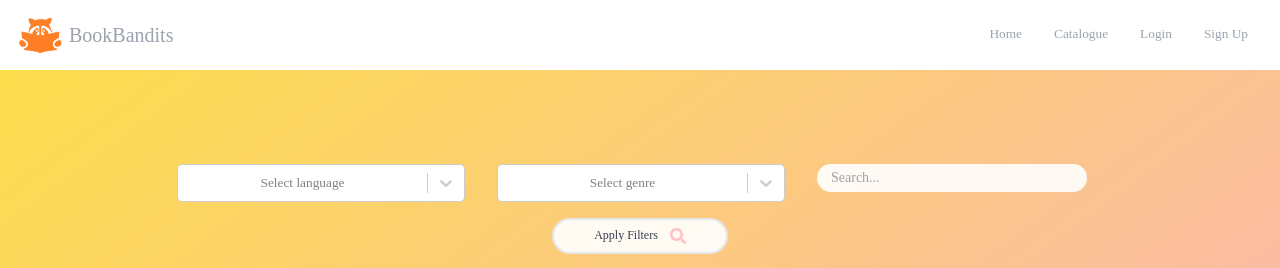
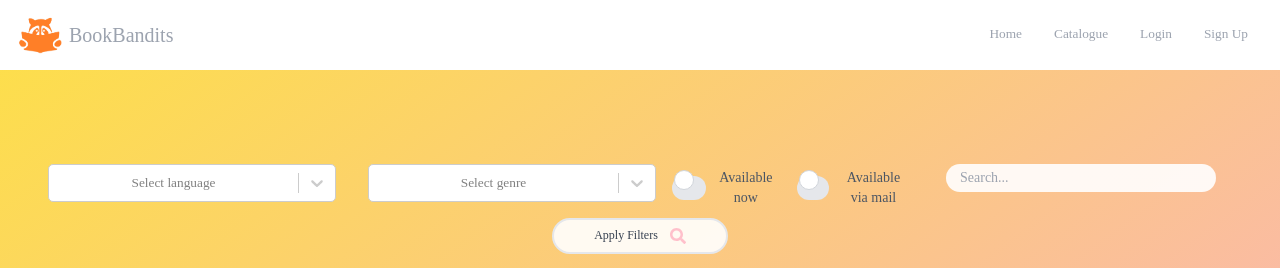
Before and after one commit to Tiefengnom/Bookbandits, a React (Create React App) app in the folder frontend/: page /catalogue in a window 1280 px wide. Shown: the top 268 px of the page. Built offline with nearby package versions, Linux system fonts and the light colour scheme; no server answers.

Commit message:
add toggle to search and button to borrowed

```diff
--- /dev/null
+++ b/frontend/src/components/Toggle.js
@@ -0,0 +1,19 @@
+import React from 'react'
+
+function Toggle({toggle, setToggle, label}) {
+  return (
+    <div >
+         <label class='inline-flex relative items-center mr-5 cursor-pointer'>
+                        <input type='checkbox' className='sr-only peer' checked={toggle} readOnly />
+                        <div
+                            onClick={() => {
+                                setToggle(!toggle);
+                            }}
+                            className="w-11 h-6 bg-gray-200 rounded-full peer  peer-focus:ring-green-300  peer-checked:after:translate-x-full peer-checked:after:border-white after:content-[''] after:absolute after:top-0.5 after:left-[2px] after:bg-white after:border-gray-300 after:border after:rounded-full after:h-5 after:w-5 after:transition-all peer-checked:bg-pink-600"></div>
+                        <span className='ml-2 text-sm font-medium text-gray-600 my-auto'>{label}</span>
+                    </label>
+    </div>
+  )
+}
+
+export default Toggle
--- a/frontend/src/pages/AccountLanding.js
+++ b/frontend/src/pages/AccountLanding.js
@@ -1,4 +1,4 @@
-import React from "react";
+import React, { useState } from "react";
 import { Outlet, useNavigate } from "react-router-dom";
 import { useUserContext } from "../hooks/useUserContext";
 import { useUBContext } from "../hooks/useUBContext";
@@ -13,6 +13,9 @@ const AccountLanding = () => {
     const navigate = useNavigate();
     const rentbooks = user.rbooks;
     const bbooks = user.bbooks;
+
+    const [enabledBy, setEnabledBy] = useState(false);
+    const [enabledFrom, setEnabledFrom] = useState(false);
 
     const lentBook = async (b) => {
         const response = await fetch("http://localhost:4000/bookbandits/lentbook", {
@@ -52,8 +55,28 @@ const AccountLanding = () => {
                         Add Book
                     </button>
                     <Outlet />
-                    <BorrowedByMe books={bbooks} approve={lentBook} reject={nolentBook} />
+                    <button
+                        onClick={() => {
+                            setEnabledBy(!enabledBy);
+                        }}
+                        className='mt-6 mb-6 mr-4 inline-block px-6 py-2 border-2 border-white-500  font-medium text-xs leading-tight  rounded-full hover:bg-pink-600 hover:bg-opacity-[45%] focus:outline-none focus:ring-0 transition duration-150 ease-in-out'>
+                       Borrowed by me
+                    </button>
+
+                    <div className={!enabledBy && "hidden"}>
+                        <BorrowedByMe books={bbooks} approve={lentBook} reject={nolentBook} />{" "}
+                    </div>
+
+                    <button
+                        onClick={() => {
+                            setEnabledFrom(!enabledFrom);
+                        }}
+                        className='mt-6 mb-6 mr-4 inline-block px-6 py-2 border-2 border-white-500  font-medium text-xs leading-tight  rounded-full hover:bg-pink-600 hover:bg-opacity-[45%] focus:outline-none focus:ring-0 transition duration-150 ease-in-out'>
+                       Borrowed from me
+                    </button>
+                    <div className={!enabledFrom && "hidden"}>
                     <BorrowedFromMe books={rentbooks} />{" "}
+                    </div>
                 </>
             )}
         </div>
--- a/frontend/src/pages/Catalogue.js
+++ b/frontend/src/pages/Catalogue.js
@@ -4,6 +4,7 @@ import "../index.css";
 
 import Checklist from "../components/Checklist";
 import Book from "../assets/book-open.png";
+import Toggle from "../components/Toggle";
 // import Switch from "../components/Switch";
 
 //values are static so they dont need to be inside the component function because theyx dont need to be recalculated every time. performance reasons.
@@ -47,6 +48,10 @@ function Catalogue() {
     //     { value: "mail", label: "available per mail" },
     //     { value: "local", label: "locally available" },
     // ];
+
+
+const [enabledFrom, setEnabledFrom]=useState();
+const [enabledBy, setEnabledBy]=useState();
 
     const fetchBooks = async () => {
         const response = await fetch("http://localhost:4000/bookbandits/collection");
@@ -107,6 +112,11 @@ function Catalogue() {
                         <div className='checklist p-4 flex justify-center'>
                             <Checklist options={genres} placeholder='Select genre' setSelectedOption={setGenre} />
                         </div>
+                        <div className='flex align-middle mt-[20px]'>
+<Toggle toggle={enabledBy} setToggle={setEnabledBy} label={"Available now"} to/>
+<Toggle toggle={enabledFrom} setToggle={setEnabledFrom} label={"Available via mail"}/>
+</div>
+
 
                         <form onSubmit={handleSubmit} className='checklist p-4 flex justify-center'>
                             <span className='h-fit'>
```
